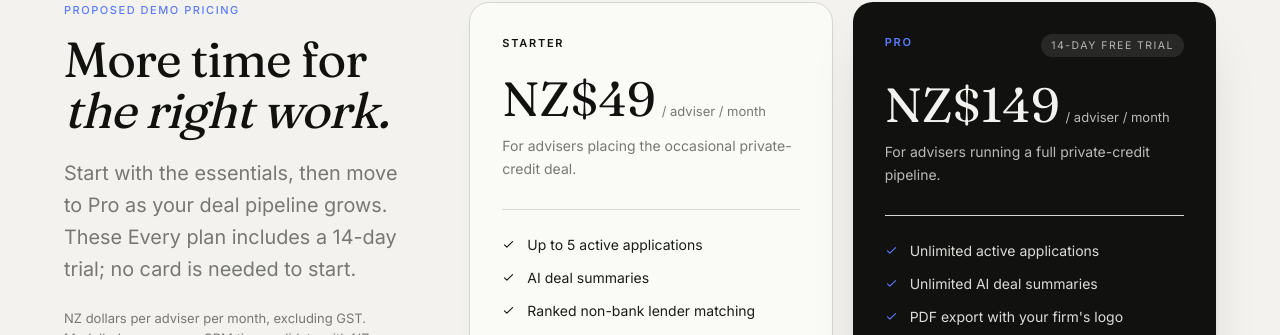
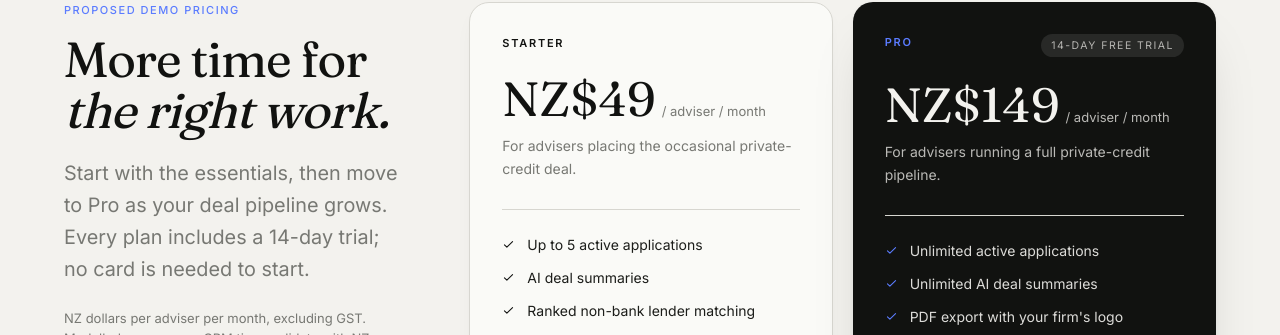
Before and after one commit to yangjacob06/SAASATHON2, a Next.js app in the folder marketing-website/: page /platform in a window 1280 px wide. Shown: the part 4320-4655 px from the top of the page. Built offline with nearby package versions, Linux system fonts and the light colour scheme; no server answers.

Commit message:
Polish subscription section copy

```diff
--- a/marketing-website/components/marketing/Pricing.tsx
+++ b/marketing-website/components/marketing/Pricing.tsx
@@ -30,7 +30,7 @@ export function Pricing() {
               style={{ "--reveal-delay": "80ms" } as React.CSSProperties}
               className="lede mt-5 max-w-sm"
             >
-              Start with the essentials, then move to Pro as your deal pipeline grows. These
+              Start with the essentials, then move to Pro as your deal pipeline grows.
                             Every plan includes a 14-day trial; no card is needed to start.
             </p>
             <p
```
